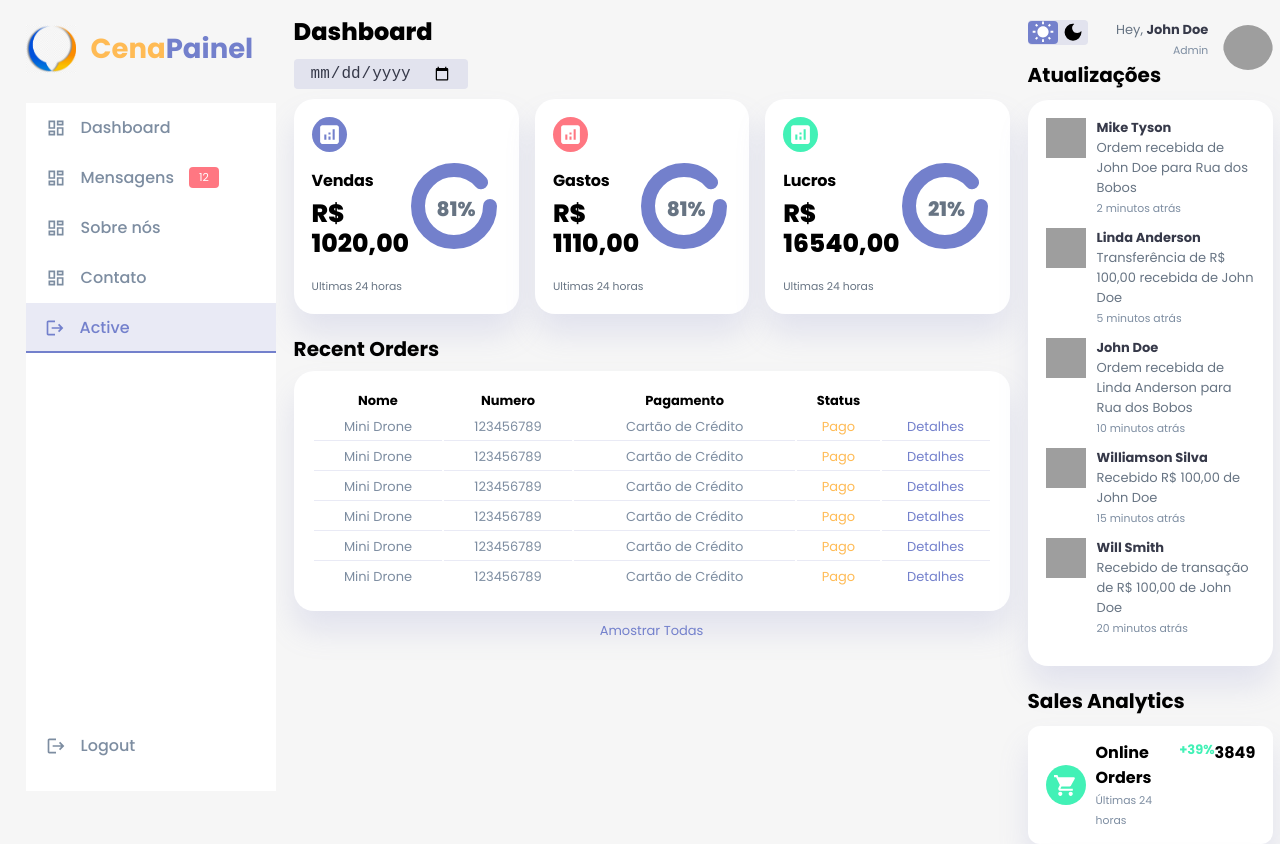
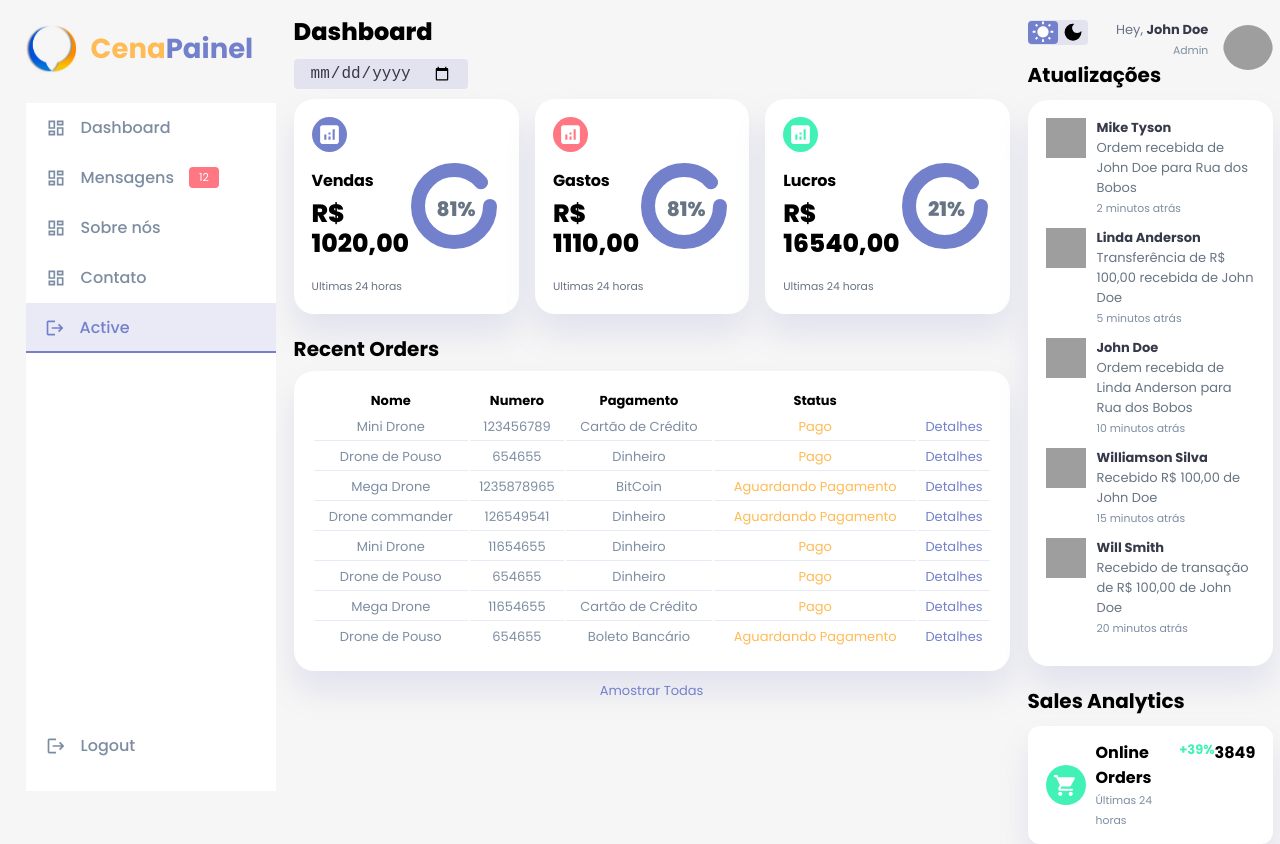
Before and after one commit to israelcena/cenapainel, a React (Create React App) app: page / in a window 1280 px wide. Shown: the top 844 px of the page. Built offline with nearby package versions, Linux system fonts and the light colour scheme; grey boxes are pictures that could not be loaded.

Commit message:
include order component

```diff
--- /dev/null
+++ b/src/components/dashboard/orders/Order.jsx
@@ -0,0 +1,19 @@
+const Order = ({
+	orderName,
+	orderNumber,
+	orderPayment,
+	orderStatus,
+	orderLink,
+}) => {
+	return (
+		<tr>
+			<td>{orderName}</td>
+			<td>{orderNumber}</td>
+			<td>{orderPayment}</td>
+			<td className="text-yellow">{orderStatus}</td>
+			<td className="text-primary">{orderLink}</td>
+		</tr>
+	);
+};
+
+export default Order;
--- a/src/components/dashboard/orders/RecentOrders.jsx
+++ b/src/components/dashboard/orders/RecentOrders.jsx
@@ -1,3 +1,7 @@
+// components
+import Order from "./Order";
+
+// styles
 import "./recentOrdersStyles.css";
 
 export default function RecentOrders() {
@@ -14,48 +18,62 @@ export default function RecentOrders() {
 					</tr>
 				</thead>
 				<tbody className="recent-order--body">
-					<tr>
-						<td>Mini Drone</td>
-						<td>123456789</td>
-						<td>Cartão de Crédito</td>
-						<td className="text-yellow">Pago</td>
-						<td className="text-primary">Detalhes</td>
-					</tr>
-					<tr>
-						<td>Mini Drone</td>
-						<td>123456789</td>
-						<td>Cartão de Crédito</td>
-						<td className="text-yellow">Pago</td>
-						<td className="text-primary">Detalhes</td>
-					</tr>
-					<tr>
-						<td>Mini Drone</td>
-						<td>123456789</td>
-						<td>Cartão de Crédito</td>
-						<td className="text-yellow">Pago</td>
-						<td className="text-primary">Detalhes</td>
-					</tr>
-					<tr>
-						<td>Mini Drone</td>
-						<td>123456789</td>
-						<td>Cartão de Crédito</td>
-						<td className="text-yellow">Pago</td>
-						<td className="text-primary">Detalhes</td>
-					</tr>
-					<tr>
-						<td>Mini Drone</td>
-						<td>123456789</td>
-						<td>Cartão de Crédito</td>
-						<td className="text-yellow">Pago</td>
-						<td className="text-primary">Detalhes</td>
-					</tr>
-					<tr>
-						<td>Mini Drone</td>
-						<td>123456789</td>
-						<td>Cartão de Crédito</td>
-						<td className="text-yellow">Pago</td>
-						<td className="text-primary">Detalhes</td>
-					</tr>
+					<Order
+						orderName="Mini Drone"
+						orderNumber="123456789"
+						orderPayment="Cartão de Crédito"
+						orderStatus="Pago"
+						orderLink="Detalhes"
+					/>
+					<Order
+						orderName="Drone de Pouso"
+						orderNumber="654655"
+						orderPayment="Dinheiro"
+						orderStatus="Pago"
+						orderLink="Detalhes"
+					/>
+					<Order
+						orderName="Mega Drone"
+						orderNumber="1235878965"
+						orderPayment="BitCoin"
+						orderStatus="Aguardando Pagamento"
+						orderLink="Detalhes"
+					/>
+					<Order
+						orderName="Drone commander"
+						orderNumber="126549541"
+						orderPayment="Dinheiro"
+						orderStatus="Aguardando Pagamento"
+						orderLink="Detalhes"
+					/>
+					<Order
+						orderName="Mini Drone"
+						orderNumber="11654655"
+						orderPayment="Dinheiro"
+						orderStatus="Pago"
+						orderLink="Detalhes"
+					/>
+					<Order
+						orderName="Drone de Pouso"
+						orderNumber="654655"
+						orderPayment="Dinheiro"
+						orderStatus="Pago"
+						orderLink="Detalhes"
+					/>
+					<Order
+						orderName="Mega Drone"
+						orderNumber="11654655"
+						orderPayment="Cartão de Crédito"
+						orderStatus="Pago"
+						orderLink="Detalhes"
+					/>
+					<Order
+						orderName="Drone de Pouso"
+						orderNumber="654655"
+						orderPayment="Boleto Bancário"
+						orderStatus="Aguardando Pagamento"
+						orderLink="Detalhes"
+					/>
 				</tbody>
 			</table>
 			<a href="#">Amostrar Todas</a>
```
